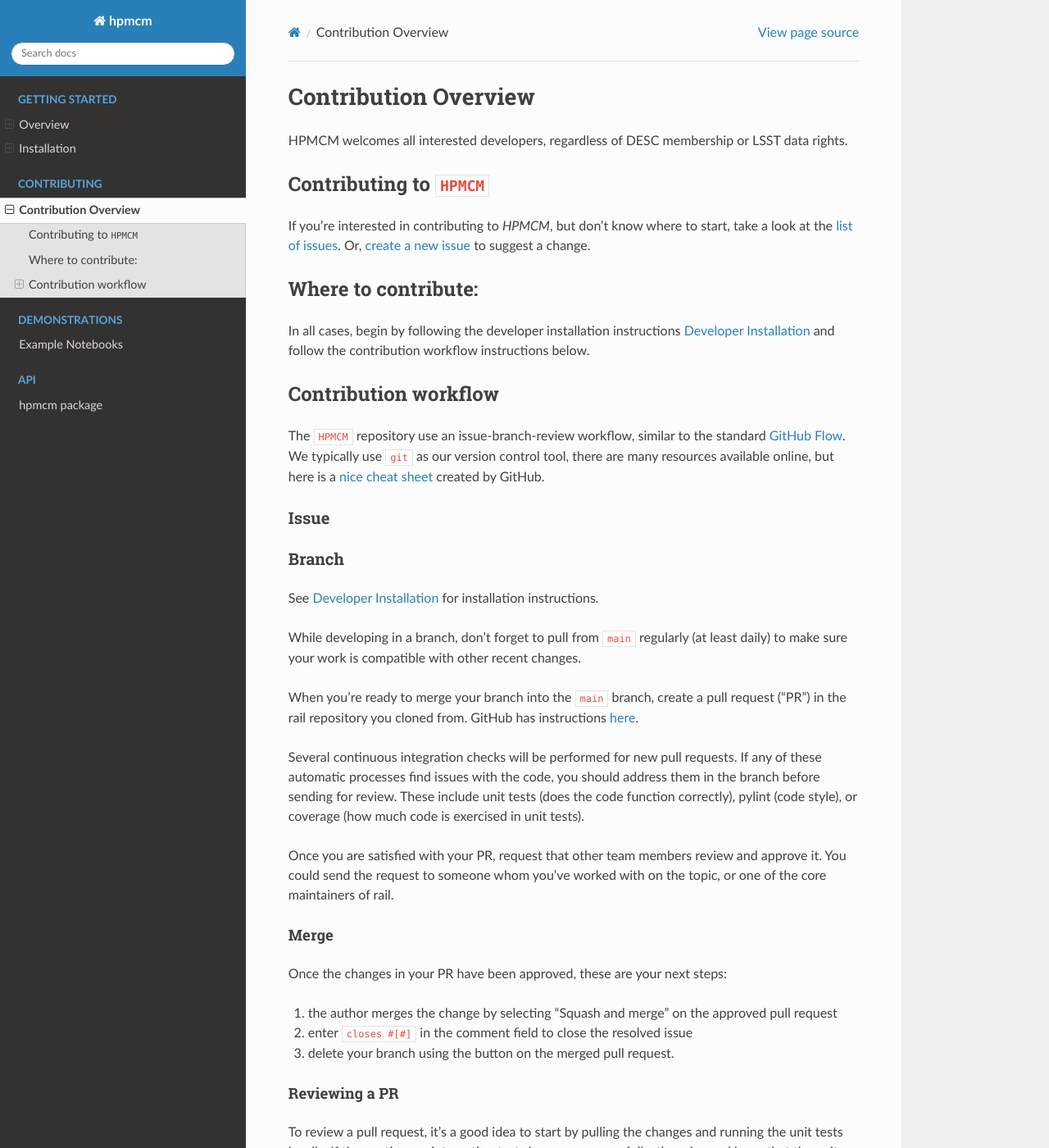
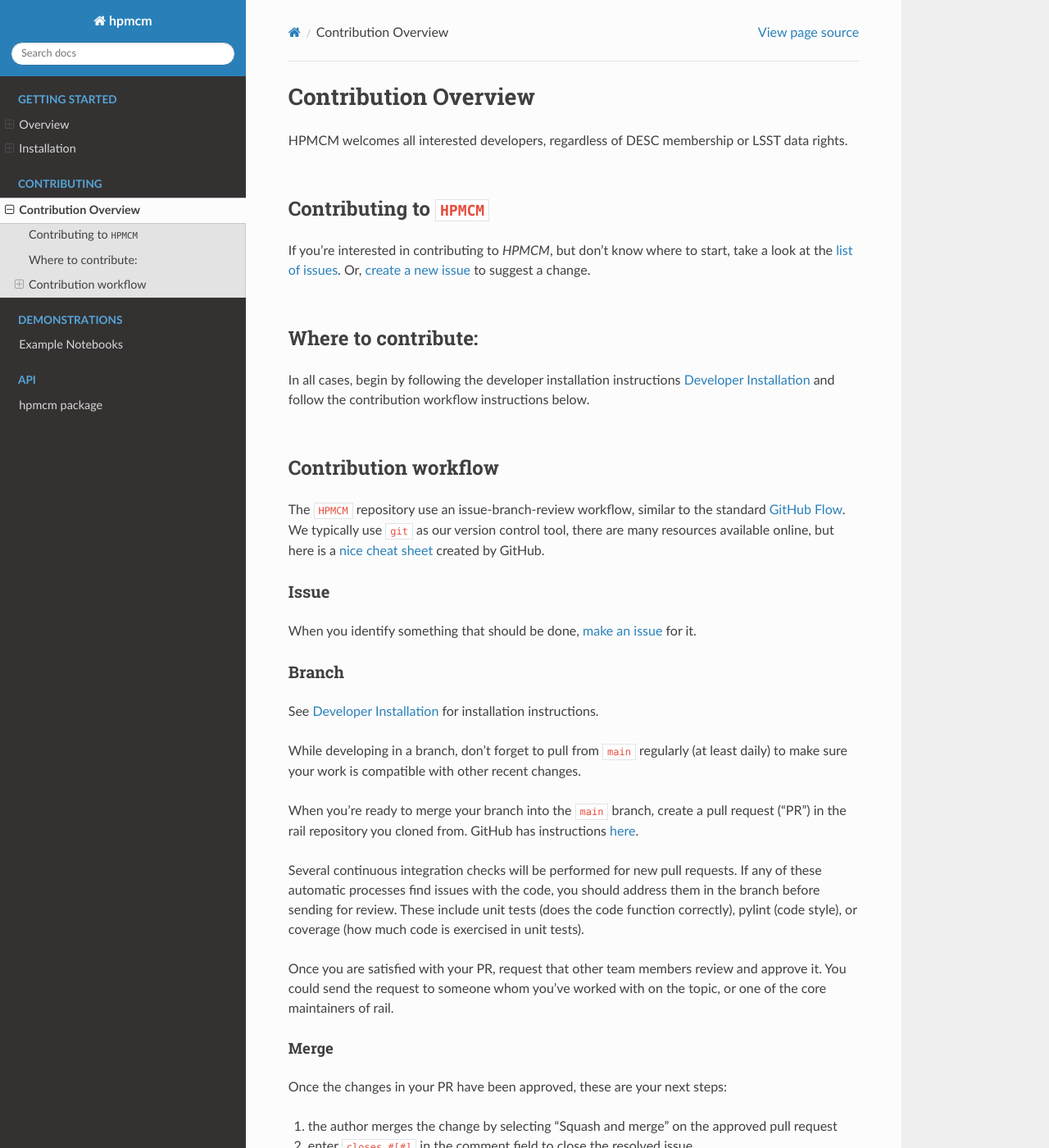
Before and after one commit to KIPAC/HPMCM, a Sphinx documentation site: the page built from docs/source/contributing.rst, in a window 1280 px wide and 1400 px high. Shown: the whole window at 82% size. Built offline with Sphinx 7.4.7 and the Read the Docs theme 3.1.0, drawn with Linux system fonts in a browser that asks for light colours; the version number could not be read and is left out.

Commit message:
doc updates

```diff
--- /dev/null
+++ b/docs/_static/css/notebooks.css
@@ -0,0 +1,32 @@
+/* Hide the title of each notebook -- otherwise we get a redundancy with the
+   required rst title. Choosing to keep the rst title because it allows users
+   to use Read The Docs' heading link feature */
+
+div.jp-RenderedHTMLCommon > h1 {
+    display: none;
+}
+
+section:not(:first-child) > h2 {
+    padding-top: 30px;
+}
+
+/* nbconvert overrides link color */
+
+p.notebook-link {
+    margin-bottom: 20px;
+    font-weight: bold;
+}
+
+p.notebook-link > a {
+    margin-left: 6px;
+    color: rgb(25, 118, 210);
+    font-family: sans-serif;
+    font-weight: bold;
+}
+
+/* Keeps the bottom of the sidebar from overlapping and becoming unscrollable
+   all the way down, hiding reference > API Documentation */
+
+div.wy-menu-vertical {
+    padding-bottom: 4em;
+}
--- a/docs/source/contributing.rst
+++ b/docs/source/contributing.rst
@@ -36,7 +36,6 @@
 Issue
 -----
 
-=======
 When you identify something that should be done, `make an issue <https://github.com/KIPAC/HPMCM/issues/new>`_
 for it.
 
```
Also changed, not shown: 4 other files.
